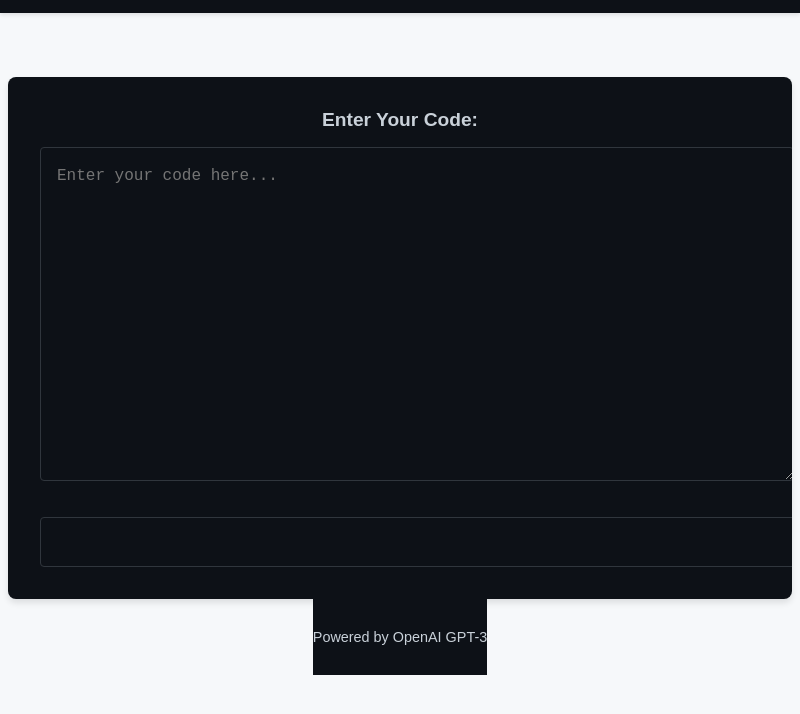
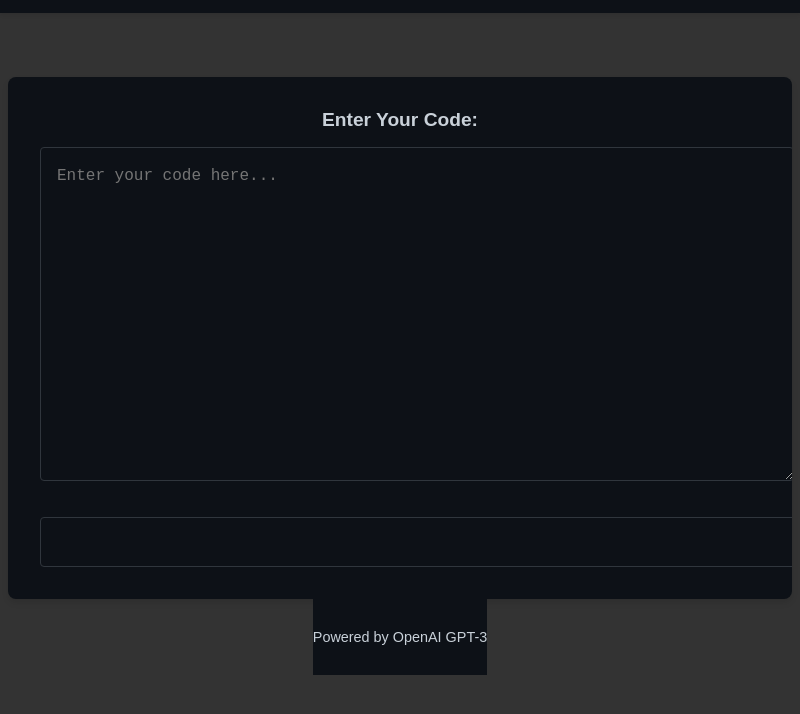
Before and after one commit to kyuikaa/CodeInspectorX, an Electron app: page index.html in a window 800 px wide. Shown: the part 56-770 px from the top of the page. Drawn offline with Linux system fonts and the light colour scheme; no server answers.

Commit message:
chore(styles.css): change background color from #f6f8fa to #333

```diff
--- a/styles.css
+++ b/styles.css
@@ -2,7 +2,7 @@ body {
     font-family: 'Arial', sans-serif;
     margin: 0;
     padding: 0;
-    background-color: #f6f8fa;
+    background-color: #333;
     color: #333;
     display: flex;
     flex-direction: column;
```
